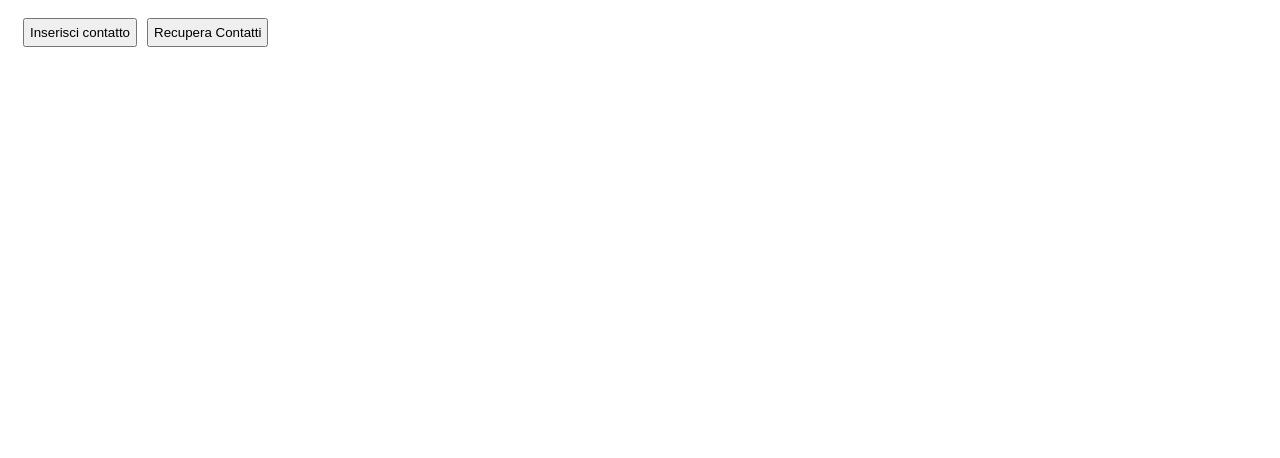
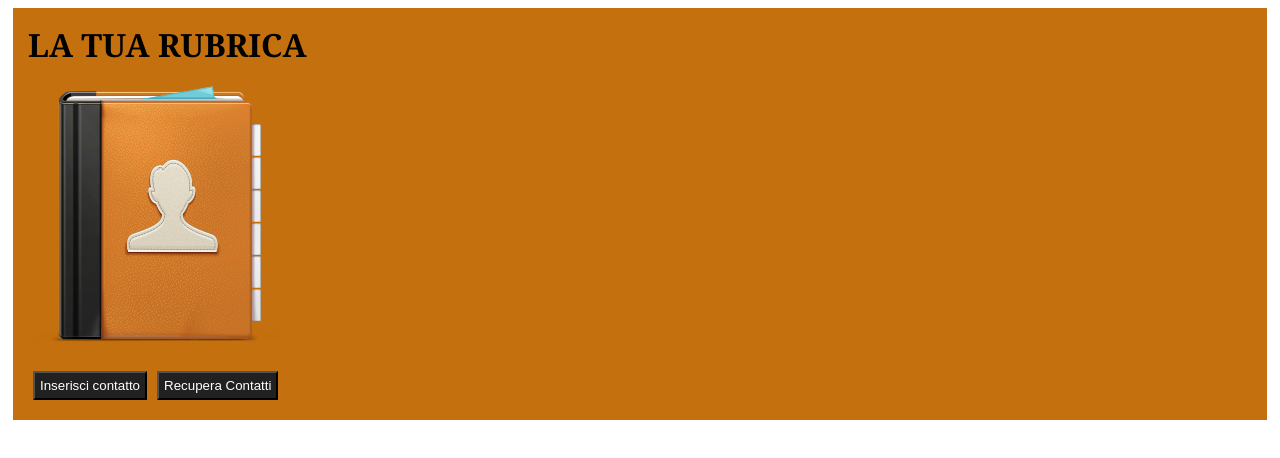
Before and after one commit to luca-lezzerini/rubrica-his, an Angular app in the folder rubrica-his-client/rubrica-client/: page / in a window 1280 px wide. Shown: the top 458 px of the page. Built offline with nearby package versions, Linux system fonts and the light colour scheme.

Commit message:
grafica
modifiche grafiche

```diff
--- a/rubrica-his-client/rubrica-client/src/app/app.component.css
+++ b/rubrica-his-client/rubrica-client/src/app/app.component.css
@@ -12,4 +12,22 @@ td,
 th {
     border: 1px solid black;
     border-collapse: collapse;
+    background-color: rgb(240, 165, 44);
 }
+
+#up{
+
+    background-color: rgb(197, 112, 14);
+}
+
+
+button{
+
+    color: white;
+    background-color: rgb(34, 33, 33);
+}
+
+h1{
+
+    font-family: Georgia, 'Times New Roman', Times, serif;
+}
--- a/rubrica-his-client/rubrica-client/src/app/app.component.html
+++ b/rubrica-his-client/rubrica-client/src/app/app.component.html
@@ -1,3 +1,10 @@
+<div id="up">
+<h1>LA TUA RUBRICA</h1>
+<img src="assets/rubrica-icona.png">
+
+
+
+
 <div>
     <button (click)="inserisciContatto()">Inserisci contatto</button>
     <button (click)="recuperaContatti()">Recupera Contatti</button>
@@ -37,3 +44,4 @@
 
 
 </table>
+</div>
```
Also changed, not shown: rubrica-his-client/rubrica-client/src/assets/rubrica-icona.png (added).
